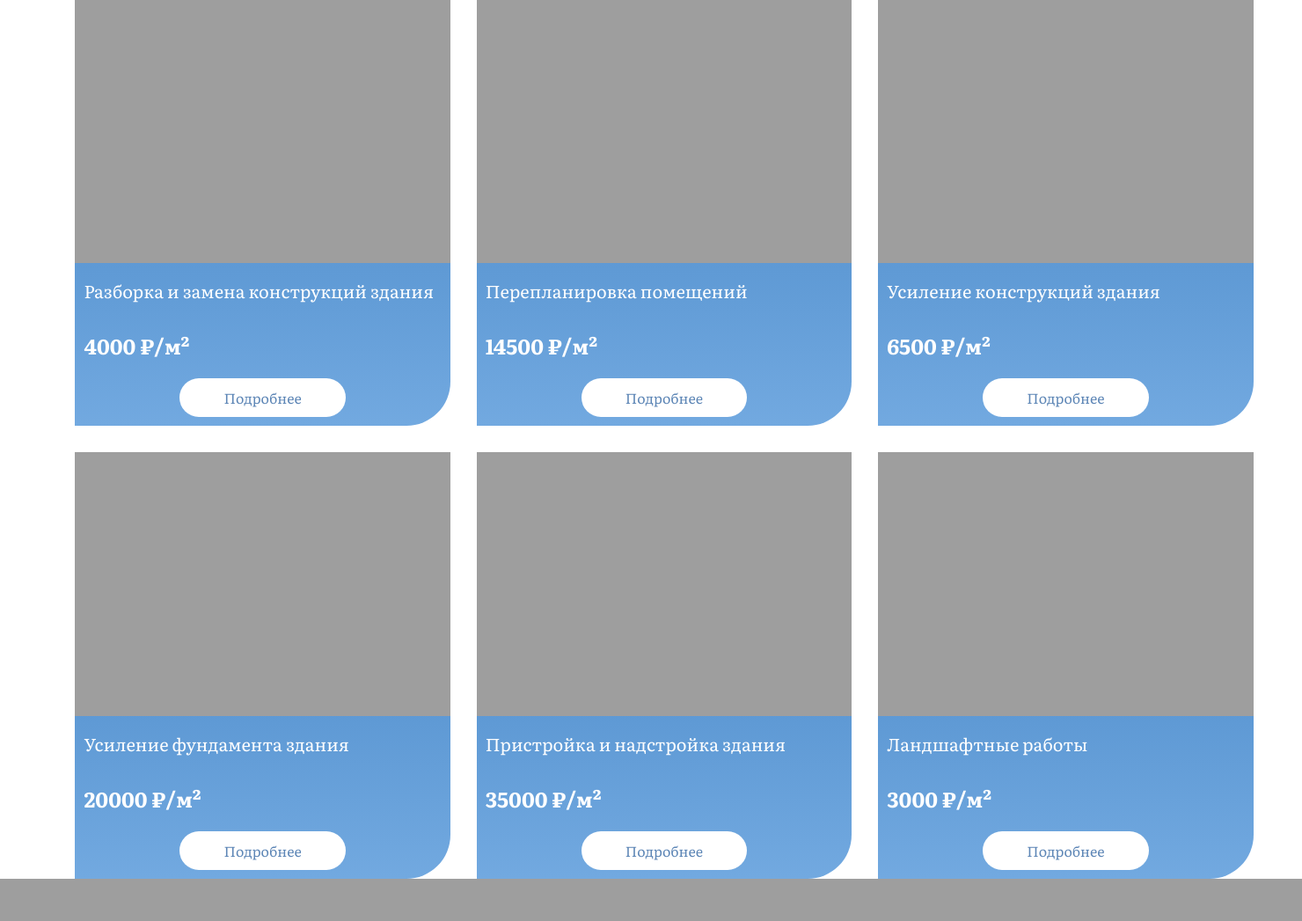
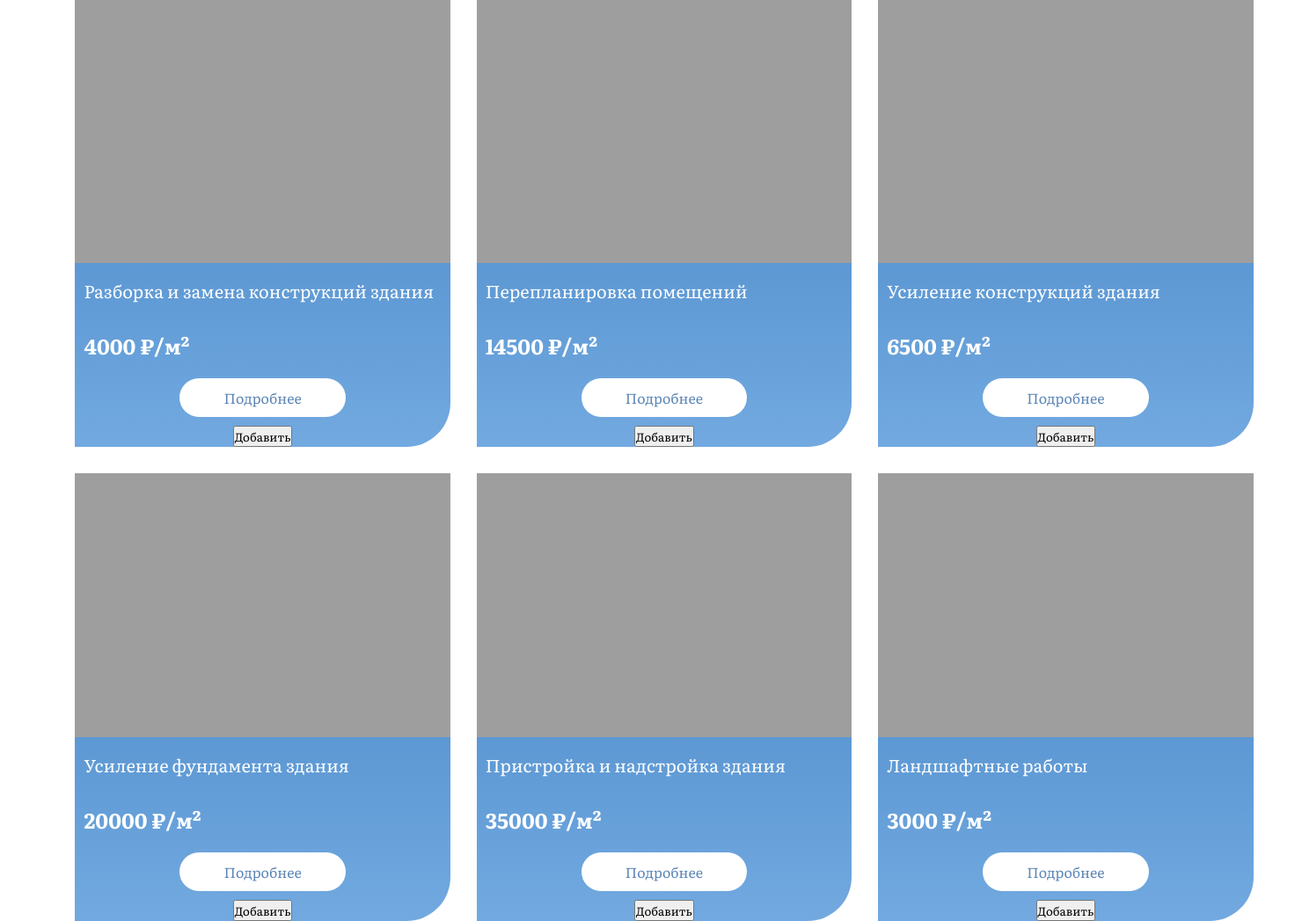
Before and after one commit to ssofianne/rip, a Django app: page / in a window 1480 px wide. Shown: the part 188-1235 px from the top of the page at 88% size. Before the commit the page ends 1187 px from the top, so only its background shows below. Run offline with Django 5.2, Linux system fonts and the light colour scheme.

Commit message:
edited
add button

```diff
--- a/templates/index.html
+++ b/templates/index.html
@@ -33,6 +33,7 @@
                             </div>
                             <div class="down">
                                 <a href="{% url 'page2' card_id=card.id %}" class="card-button">Подробнее </a>
+                                <button>Добавить</button>
                             </div>
                         </div>
                     {% endfor %}
```
